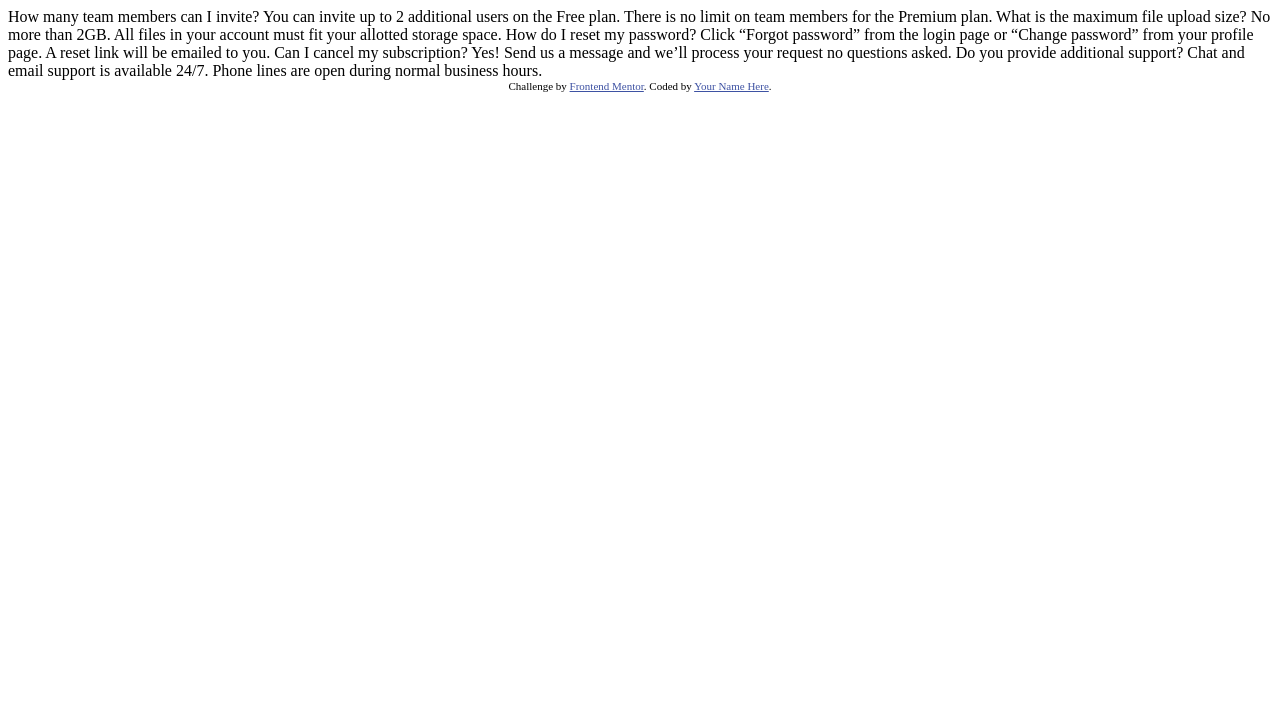
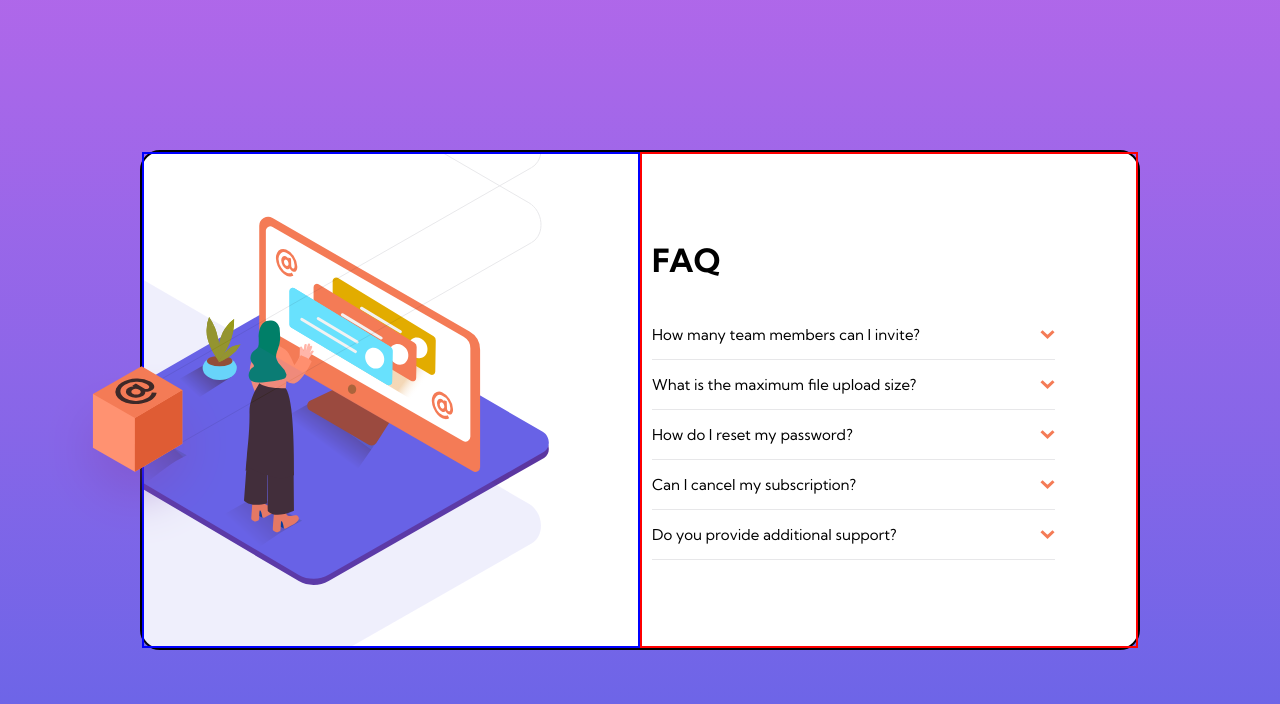
Before and after one commit to Vaishakh-Nambiar/fresh_things, a plain HTML site: page faq-accordion-card-main/index.html in a window 1280 px wide. Drawn offline with Linux system fonts and the light colour scheme.

Commit message:
need to add he final functionality

```diff
--- a/faq-accordion-card-main/index.html
+++ b/faq-accordion-card-main/index.html
@@ -1,40 +1,248 @@
 <!DOCTYPE html>
 <html lang="en">
+
 <head>
   <meta charset="UTF-8">
-  <meta name="viewport" content="width=device-width, initial-scale=1.0"> <!-- displays site properly based on user's device -->
+  <meta name="viewport" content="width=device-width, initial-scale=1.0">
+  <!-- displays site properly based on user's device -->
 
   <link rel="icon" type="image/png" sizes="32x32" href="./images/favicon-32x32.png">
 
   <title>Frontend Mentor | FAQ Accordion Card</title>
+  <style>
+    @import url('https://fonts.googleapis.com/css2?family=Kumbh+Sans:wght@400;700&display=swap');
 
-  <!-- Feel free to remove these styles or customise in your own stylesheet 👍 -->
-  <style>
-    .attribution { font-size: 11px; text-align: center; }
-    .attribution a { color: hsl(228, 45%, 44%); }
+    * {
+      padding: 0;
+      margin: 0;
+      box-sizing: border-box;
+      font-family: var(--font);
+    }
+
+    :root {
+      /* ### Primary */
+      /* #### Text */
+      --Verydarkdesaturatedblue: hsl(238, 29%, 16%);
+      --Softred: hsl(14, 88%, 65%);
+
+      /* ####Gradient */
+      /*Backgroundgradient:*/
+      --Softviolet: hsl(273, 75%, 66%);
+      --Softblue: hsl(240, 73%, 65%);
+
+      /* ###Neutral ####Text */
+      --Verydarkgrayishblue: hsl(237, 12%, 33%);
+      --Darkgrayishblue: hsl(240, 6%, 50%);
+
+      /* ####Dividers */
+      --Lightgrayishblue: hsl(240, 5%, 91%);
+
+      --font: 'Kumbh Sans', sans-serif;
+    }
+
+    body {
+      height: 100vh;
+      display: flex;
+      align-items: center;
+      justify-content: center;
+      background-image: linear-gradient(var(--Softviolet), var(--Softblue))
+    }
+
+    .card {
+      width: 1000px;
+      height: 500px;
+      border: 2px solid;
+      display: flex;
+      flex-direction: row;
+      border-radius: 20px;
+      position: relative;
+      background-color: white;
+    }
+
+    .image {
+      position: relative;
+      border: 2px solid blue;
+      flex-basis: 50%;
+      display: flex;
+      justify-content: center;
+      align-items: center;
+      overflow: hidden;
+    }
+
+    .bg {
+      position: absolute;
+      left: -115%;
+      bottom: -150px;
+    }
+
+    .top {
+      height: 75%;
+      position: relative;
+      left: -85px;
+    }
+
+    .box {
+      position: absolute;
+      left: -100px;
+      bottom: 100px;
+      z-index: 5;
+    }
+
+    .content {
+      position: relative;
+      flex-basis: 50%;
+      border: 2px solid red;
+      display: flex;
+      justify-content: center;
+      align-items: flex-start;
+      flex-direction: column;
+      padding: 10px;
+    }
+
+    .tl {
+      /* padding: 15px 5px; */
+      /* border: 2px solid; */
+      border-bottom: 1px solid var(--Lightgrayishblue);
+      display: flex;
+      flex-direction: column;
+
+    }
+
+    .tl h4 {
+      display: flex;
+      justify-content: space-between;
+      align-items: center;
+      margin: 15px 0;
+      font-weight: 400;
+      transition: all 300ms;
+    }
+
+    .tl h4:hover {
+      color: var(--Softred);
+    }
+
+    .title-box {
+      width: 85%;
+      margin-top: 30px;
+      font-size: 15px;
+    }
+
+    .drop {
+      height: 10px;
+      width: 15px;
+    }
+
+    .text {
+      display: none;
+    }
+
+    .show-text {
+      display: flex;
+      justify-content: space-between;
+      align-items: center;
+      /* display: block; */
+    }
   </style>
+
 </head>
+
 <body>
-  How many team members can I invite?
+  <div class="card">
+    <img src="images/illustration-box-desktop.svg" class="box">
+
+    <div class="image">
+      <img src="images/illustration-woman-online-desktop.svg" class="top">
+
+      <img src="images/bg-pattern-desktop.svg" class="bg">
+
+    </div>
+
+    <div class="content">
+      <div class="faq">
+        <h1>FAQ</h1>
+      </div>
+      <div class="title-box">
+
+        <div class="tl">
+          <h4>How many team members can I invite?
+            <img src="images/icon-arrow-down.svg" class="drop">
+          </h4>
+
+          <div class="text">
             You can invite up to 2 additional users on the Free plan. There is no limit on
             team members for the Premium plan.
+          </div>
+        </div>
 
-  What is the maximum file upload size?
+        <div class="tl">
+          <h4> What is the maximum file upload size?
+            <img src="images/icon-arrow-down.svg" class="drop">
+          </h4>
+
+          <div class="text">
             No more than 2GB. All files in your account must fit your allotted storage space.
 
-  How do I reset my password?
+          </div>
+        </div>
+
+        <div class="tl">
+          <h4> How do I reset my password?
+            <img src="images/icon-arrow-down.svg" class="drop">
+          </h4>
+
+          <div class="text">
             Click “Forgot password” from the login page or “Change password” from your profile page.
             A reset link will be emailed to you.
+          </div>
+        </div>
 
-  Can I cancel my subscription?
+        <div class="tl">
+          <h4> Can I cancel my subscription?
+            <img src="images/icon-arrow-down.svg" class="drop">
+          </h4>
+
+          <div class="text">
             Yes! Send us a message and we’ll process your request no questions asked.
+          </div>
+        </div>
 
-  Do you provide additional support?
-  Chat and email support is available 24/7. Phone lines are open during normal business hours.
 
-  <div class="attribution">
-    Challenge by <a href="https://www.frontendmentor.io?ref=challenge" target="_blank">Frontend Mentor</a>.
-    Coded by <a href="#">Your Name Here</a>.
+        <div class="tl">
+          <h4> Do you provide additional support?
+            <img src="images/icon-arrow-down.svg" class="drop">
+          </h4>
+
+          <div class="text"> Chat and email support is available 24/7. Phone lines are open during normal business
+            hours.</div>
         </div>
+      </div>
+    </div>
+  </div>
+
+  <script>
+    const questions = document.querySelectorAll(".tl")
+
+    questions.forEach(que => {
+
+      const btns = que.querySelector(".drop")
+      const head = que.querySelector("h4")
+      const text = que.querySelector(".text")
+
+
+      btns.addEventListener("click", function (e) {
+        console.log("change");
+
+
+        questions.forEach(function (q) {
+          if (que !== q) {
+            q.classList.remove("show-text");
+          }
+        })
+        text.classList.toggle("show-text");
+      })
+
+    })
+  </script>
 </body>
+
 </html>
```
Lines whose indentation alone changed are shown as unchanged.
